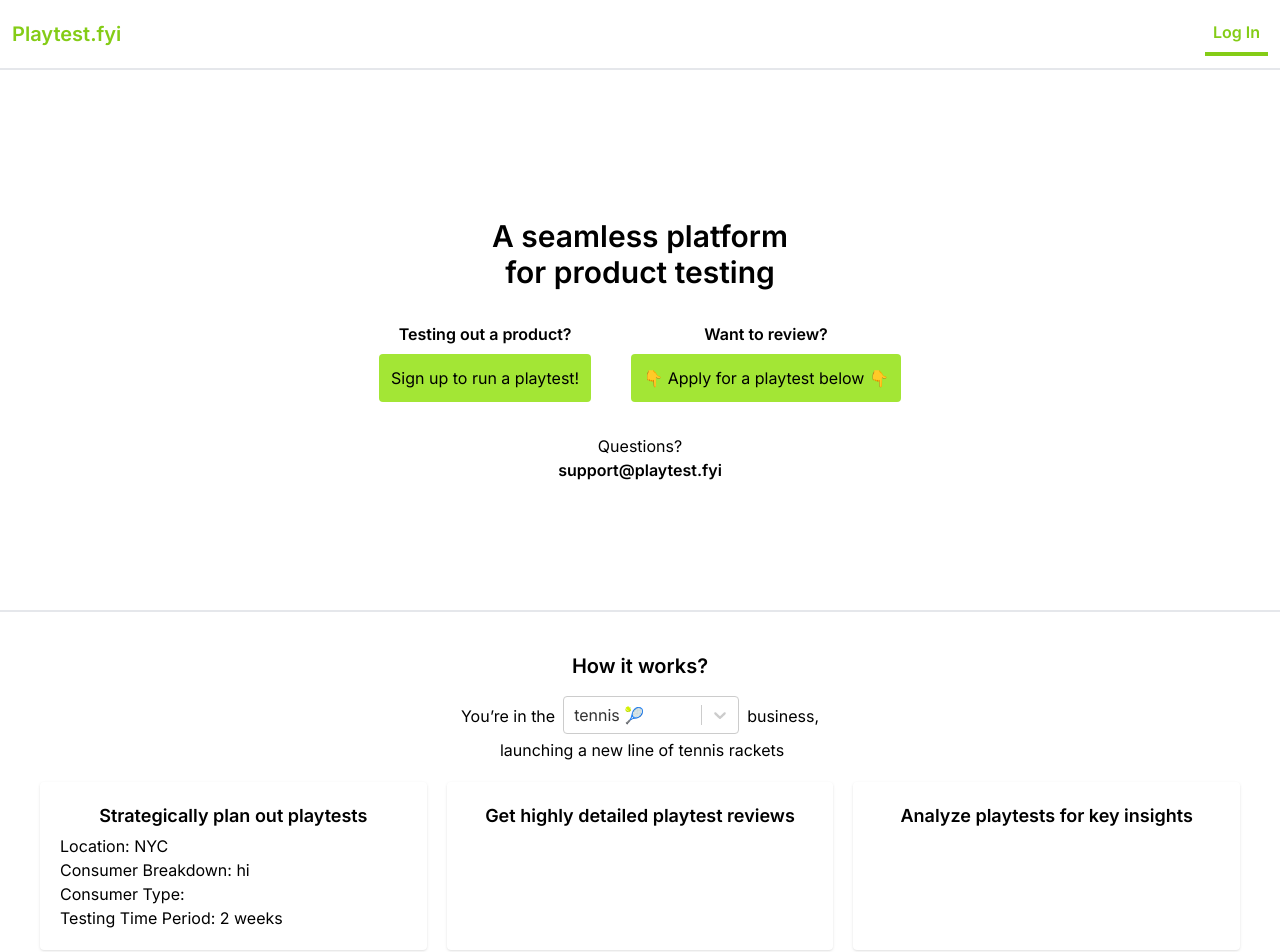
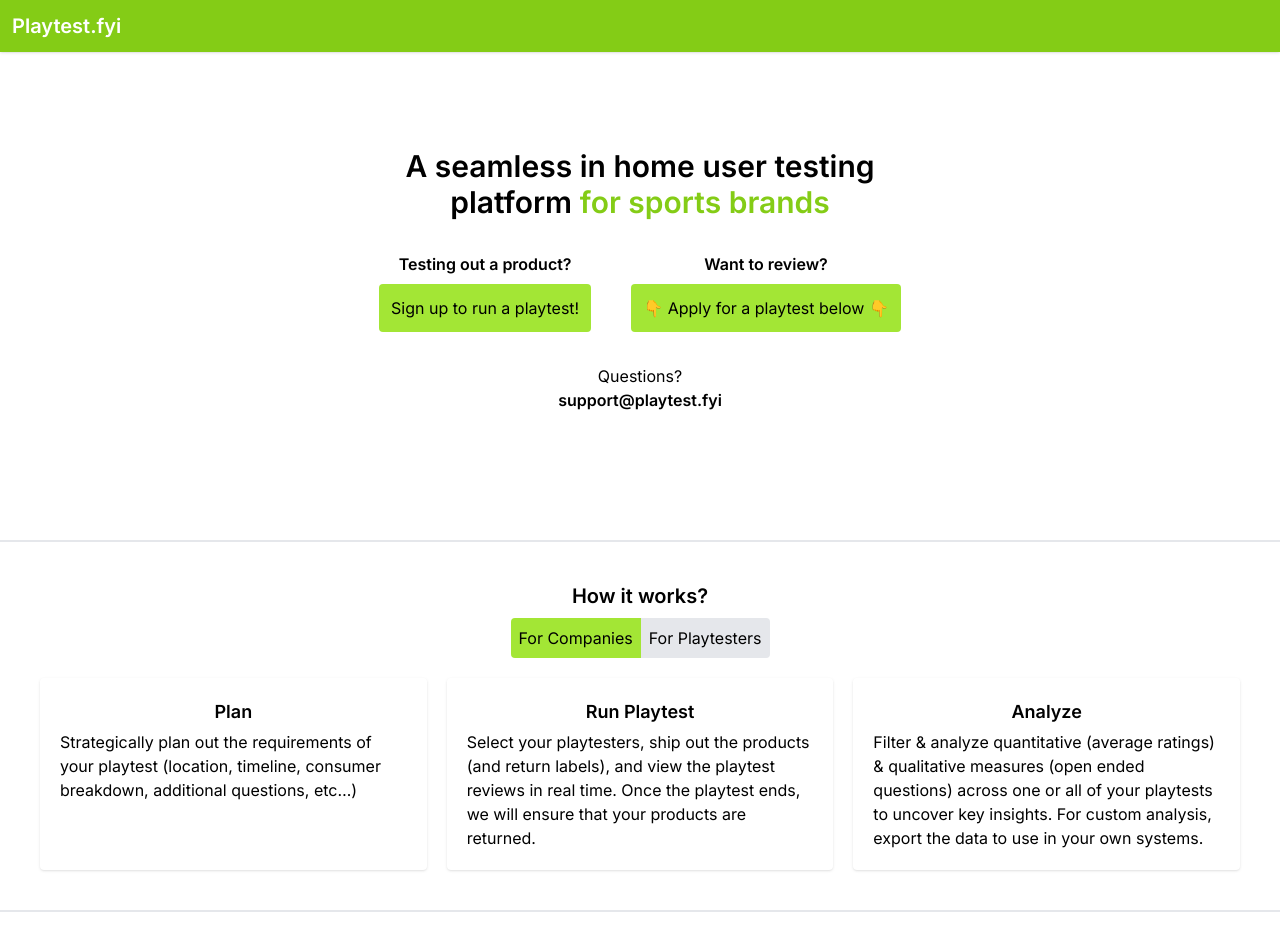
Before and after one commit to srindog/playtest.fyi, a Next.js app: page / in a window 1280 px wide. Shown: the top 952 px of the page. Built offline with nearby package versions, Linux system fonts and the light colour scheme.

Commit message:
ok landing page

```diff
--- a/app/example.tsx
+++ b/app/example.tsx
@@ -1,6 +1,3 @@
-'use client'
-
-
 import { useState } from 'react';
 import Select from 'react-select';
 import { TENNIS } from '../lib/constants';
--- /dev/null
+++ b/app/howitworks.tsx
@@ -0,0 +1,65 @@
+import { useState } from 'react';
+
+const PLAYTESTERS = 'For Playtesters'
+const COMPANIES = 'For Companies'
+
+const Card = ({title, description, children}: any) => (
+  <div className='flex flex-col shadow p-5 rounded text-left'>
+    <h3 className='flex justify-center font-semibold md:text-lg text-base pb-1'>{title}</h3>
+    {children}
+  </div>
+)
+
+const BASE_BUTTON_STYLE ='mt-2 p-2 items-center'
+const UNSELECTED_BUTTON_STYLE = (rounded: string) => `${BASE_BUTTON_STYLE} ${rounded} bg-gray-200 hover:bg-gray-300 active:bg-gray-200`
+const SELECTED_BUTTON_STYLE = (rounded: string) => `${BASE_BUTTON_STYLE} ${rounded} bg-lime-400 hover:bg-lime-300 active:bg-lime-400`
+
+export default function HowItWorks() {
+  const [toggle, setToggle] = useState(COMPANIES)
+  return (
+    <>
+      <div className='flex flex-row justify-center'>
+        <button
+          className={(toggle === COMPANIES ? SELECTED_BUTTON_STYLE('rounded-l') : UNSELECTED_BUTTON_STYLE('rounded-l'))}
+          onClick={() => setToggle(COMPANIES)}
+        >
+          {COMPANIES}
+        </button>
+        <button
+          className={(toggle === PLAYTESTERS ? SELECTED_BUTTON_STYLE('rounded-r') : UNSELECTED_BUTTON_STYLE('rounded-r'))}
+          onClick={() => setToggle(PLAYTESTERS)}
+        >
+           {PLAYTESTERS}
+        </button>
+      </div>
+      <div className='mx-10 mt-5 grid md:grid-cols-3 sm:grid-cols-1 gap-5'>
+        {(toggle === COMPANIES) ? (
+          <>
+            <Card title='Plan'>
+              Strategically plan out the requirements of your playtest (location, timeline, consumer breakdown, additional questions, etc…)
+            </Card>
+            <Card title='Run Playtest'>
+              Select your playtesters, ship out the products (and return labels), and view the playtest reviews in real time. Once the playtest ends, we will ensure that your products are returned.
+            </Card>
+            <Card title='Analyze'>
+              Filter & analyze quantitative (average ratings) & qualitative measures (open ended questions) across one or all of your playtests to uncover key insights. For custom analysis, export the data to use in your own systems.
+            </Card>
+          </>
+          ) : (
+            <>
+              <Card title='Apply Instantly'>
+                Once you are an eligible playtester for a sport, immediately apply for any related playtest. If it is your first time applying to playtest in a new sport, you will be verified & onboarded shortly after, so you can start playtesting right away
+              </Card>
+              <Card title='Test'>
+                Upon being selected for a playtest, the product and a return label will be shipped, and you will receive a form to submit your feedback by the deadline.
+              </Card>
+              <Card title='Earn credibility'>
+                Your honest feedback is valuable, so the more playtests you complete successfully, the more likely you will be chosen in future playtests.
+              </Card>
+            </>
+          )
+        }
+      </div>
+    </>
+  )
+}
--- a/app/layout.tsx
+++ b/app/layout.tsx
@@ -4,8 +4,8 @@
 const inter = Inter({ subsets: ['latin'] })
 
 export const metadata = {
-  title: 'Create Next App',
-  description: 'Generated by create next app',
+  title: 'Playtest.fyi | For sports brands launching a new products',
+  description: 'A seamless in home user testing platform for sports brands',
 }
 
 export default function RootLayout({
--- a/app/page.tsx
+++ b/app/page.tsx
@@ -1,38 +1,36 @@
-import Example from './example';
-import { EXAMPLES } from '@/lib/constants';
-
-async function getExampleData() {
-  console.log(EXAMPLES)
-  return EXAMPLES
-}
+'use client'
+import { useRef } from 'react';
+import HowItWorks from './howitworks';
 
 const Logo = () => (
-  <header className='text-xl text-lime-500 font-semibold'>
+  <header className='text-xl text-white font-semibold'>
     <a href='https://www.playtest.fyi'>Playtest.fyi</a>
   </header>
 )
 
+
 export default async function Home() {
-  const examples = await getExampleData()
-  const sports = examples.map((ex) => ex.sport)
+  const playtestsSignUpRef = useRef(null)
+  const scrollToPlaytestsSignUp = () => playtestsSignUpRef.current?.scrollIntoView({behavior: 'smooth'})
   return (
-    <main className="flex min-h-screen flex-col bg-white">
+    <main className="flex min-h-screen flex-col bg-white text-black">
 
-      <nav className='flex items-center p-3 bg-white border-b-2'>
+      <nav className='fixed w-screen flex items-center p-3 bg-lime-500 shadow'>
         <Logo />
         <div className="flex md:flex-grow flex-row justify-end space-x-10">
-          <a href="" className="p-2 text-lime-500 border-lime-500 hover:text-lime-400 hover:border-lime-400 active:text-lime-500 active:border-lime-500 border-b-4 font-semibold">
-            Log In</a>
+          {/* <a href="" className="p-2 text-lime-500 border-lime-500 hover:text-lime-400 hover:border-lime-400 active:text-lime-500 active:border-lime-500 border-b-4 font-semibold">
+            Log In</a> */}
         </div>
       </nav>
 
       <div className='flex flex-col justify-center items-center md:py-32 py-20 border-b-2'>
         <div className='flex flex-col text-center mt-5 md:text-3xl text-2xl'>
           <h1 className='font-semibold'>
-            A seamless platform
-            <p>for product testing</p>
+            A seamless in home user testing
+            <p>platform <span className='text-lime-500'>for sports brands</span></p>
           </h1>
         </div>
+
 
         <div className='p-2 mb-3 items-center flex md:flex-row flex-col md:space-between md:mt-6 mt-2 md:space-x-10 md:space-y-0 space-y-3'>
           <div className='flex flex-col items-center'>
@@ -46,9 +44,12 @@
             <label className='font-semibold'>
               Want to review?
             </label>
-            <a href='' className='mt-2 p-3 items-center bg-lime-400 hover:bg-lime-300 active:bg-lime-400 rounded'>
+            <button
+              className='mt-2 p-3 items-center bg-lime-400 hover:bg-lime-300 active:bg-lime-400 rounded'
+              onClick={scrollToPlaytestsSignUp}
+            >
               👇 Apply for a playtest below 👇
-            </a>
+            </button>
           </div>
         </div>
 
@@ -59,19 +60,18 @@
 
       <div className='flex flex-col py-10 border-b-2 justify-center text-center'>
         <header className='text-xl font-semibold '>How it works?</header>
-        <Example sports={sports} examples={examples}/>
+        <HowItWorks />
       </div>
 
-      <div className='flex flex-col py-10 border-b-2 justify-center text-center'>
+      <div ref={playtestsSignUpRef} className='flex flex-col py-10 border-b-2 justify-center text-center'>
         <header className='text-xl font-semibold '>Sign up for a playtest</header>
+        <p className='mt-5'>Coming soon...</p>
       </div>
 
       <div className='flex items-center p-4 bg-white border-b-2'>
         <Logo />
       </div>
 
-
-
     </main>
   )
 }
```
Also changed, not shown: app/CTAButtonGroup.tsx (added), 1 other file (tests, documents, lock files or other folders).
